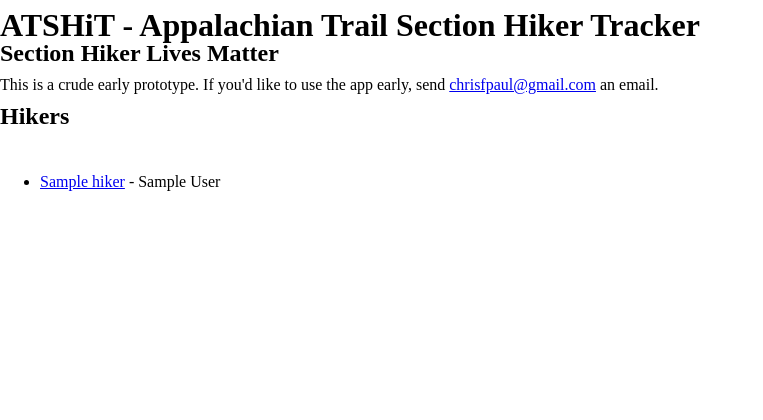
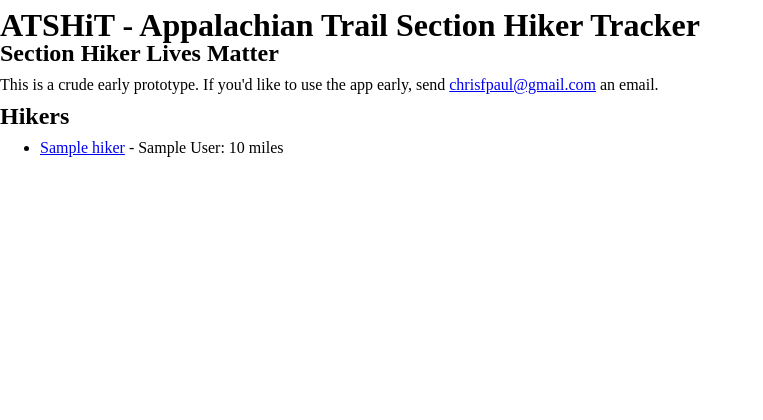
Before and after one commit to chrispaul/attracker, a Django app: template attracker_app/templates/attracker/index.html in a window 1280 px wide. Shown: the top 420 px of the page, without its empty margins (0-763 px from the left). Run offline with Django 3.2, Linux system fonts and the light colour scheme; the template is opened without the code that fills it: most values are stand-ins (such as "Sample title", 1, 10 or a date in 2020).

Commit message:
index: miles hiked

```diff
--- a/attracker_app/templates/attracker/index.html
+++ b/attracker_app/templates/attracker/index.html
@@ -16,14 +16,13 @@
 {% block body %}
 This is a crude early prototype. If you'd like to use the app early, send <a href="mailto:chrisfpaul@gmail.com">chrisfpaul@gmail.com</a> an email.
 <h2>Hikers</h2>
-<br>
 {% if error_message %}
     <p><strong>{{ error_message }}</strong></p>
 {% else %}
     {% if hikers %}
         <ul>
         {% for hiker in hikers %}
-          <li><a href="{% url 'hiker' hiker.id %}">{{ hiker.trail_name }}</a> - {{ hiker.user.first_name }} {{ hiker.user.last_name }} </li>
+        <li><a href="{% url 'hiker' hiker.id %}">{{ hiker.trail_name }}</a> - {{ hiker.user.first_name }} {{ hiker.user.last_name }}: {{hiker.miles_hiked}} miles </li>
         {% endfor %}
         </ul>
     {% else %}
```
